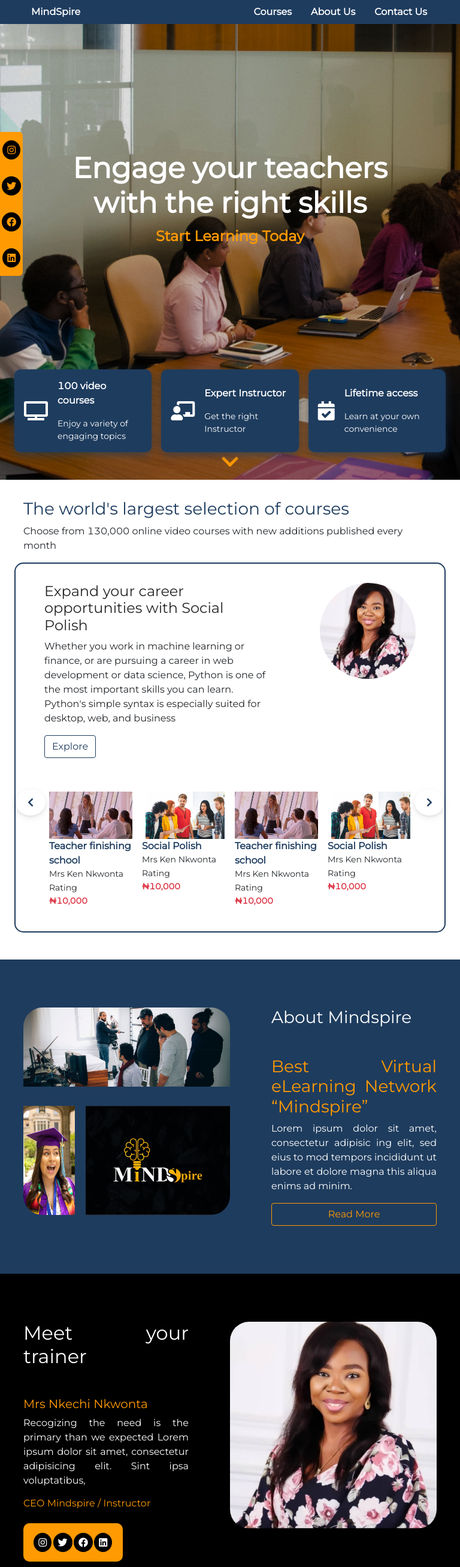
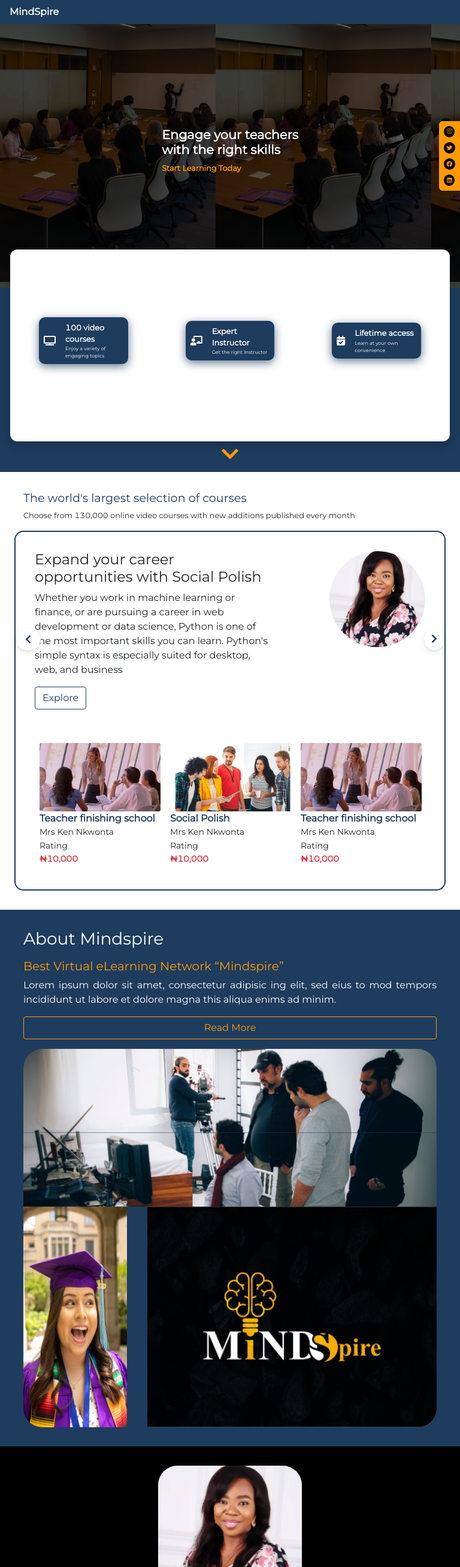
Before and after one commit to buezrico/mindspire, a Next.js app: page / in a window 768 px wide. Shown: the top 2613 px of the page at 60% size. Built offline with nearby package versions, Linux system fonts and the light colour scheme.

Commit message:
made it responsive

```diff
--- a/src/components/CoursesComp.tsx
+++ b/src/components/CoursesComp.tsx
@@ -22,10 +22,36 @@
       // centerPadding: "5rem",
       slidesToShow: 4,
       speed: 500,
-      arrows: true,
+      // arrows: true,
       // dots: true,
       // nextArrow: <SampleNextArrow />,
       // prevArrow: <SamplePrevArrow />,
+      responsive: [
+        {
+          breakpoint: 1024,
+          settings: {
+            slidesToShow: 3,
+            // slidesToScroll: 1,
+            infinite: true,
+            // dots: true,
+          },
+        },
+        {
+          breakpoint: 600,
+          settings: {
+            slidesToShow: 2,
+            // slidesToScroll: 1,
+            initialSlide: 2,
+          },
+        },
+        {
+          breakpoint: 480,
+          settings: {
+            slidesToShow: 1,
+            // slidesToScroll: 1,
+          },
+        },
+      ],
     };
 
     const content = (
@@ -45,23 +71,6 @@
           Learn Python like a Professional Start from the basics and go all the
           way to creating your own applications and games
         </p>
-
-        <ul className="d-block">
-          <li>
-            <i className="fas fa-check"></i>
-            <p>Master Machine Learning on Python & R</p>
-          </li>
-
-          <li>
-            <i className="fas fa-check"></i>
-            <p>Use Spark for Big Data Analysis</p>
-          </li>
-
-          <li>
-            <i className="fas fa-check"></i>
-            <p>Make accurate predictions</p>
-          </li>
-        </ul>
 
         <button className="btn-primary btn rounded w-100">Enroll Now</button>
       </div>
@@ -161,13 +170,13 @@
             className="btn rounded-circle prev arrows"
             onClick={this.previous}
           >
-            <i className="fas fa-chevron-left rounded-circle p-2"></i>
+            <i className="fas fa-chevron-left p-1"></i>
           </button>
           <button
             className="btn rounded-circle next arrows"
             onClick={this.next}
           >
-            <i className="fas fa-chevron-right p-2"></i>
+            <i className="fas fa-chevron-right"></i>
           </button>
         </div>
       </div>
--- a/src/components/NavbarComp.tsx
+++ b/src/components/NavbarComp.tsx
@@ -1,23 +1,49 @@
-import React from "react";
+import React, { useState } from "react";
 
 const Navbar = () => {
+  const [nav, setNav] = useState(false);
   return (
-    <nav className="nav">
-      <div className="container d-flex justify-content-between">
-        <button className="btn">
-          <a href="#">
-            {/* <img
+    <nav className="navbar">
+      {/* <div className="container d-flex justify-content-between"> */}
+      <i
+        className="fas fa-bars text-light d-md-none"
+        onClick={() => setNav(!nav)}
+      ></i>
+      <div className="">
+        <a href="#" className="nav-brand">
+          {/* <img
               height={50}
               width={50}
               src="/images/logo.png"
               className="img-fluid"
               alt="logo image"
             /> */}
-            MindSpire
-          </a>
-        </button>
+          MindSpire
+        </a>
+      </div>
+
+      <div className="mobile-nav" style={{ left: nav ? "0" : "" }}>
+        <div className="top">
+          <img
+            height={60}
+            width={70}
+            src="/images/logo.png"
+            className="img-fluid d-md-none"
+            alt="logo image"
+          />
+
+          <i
+            className="fas fa-times d-md-none text-secondary"
+            onClick={() => setNav(!nav)}
+          ></i>
+        </div>
 
         <ul className="nav">
+          <li className="nav-item">
+            <a href="#" className="nav-link">
+              Home
+            </a>
+          </li>
           <li className="nav-item">
             <a href="#" className="nav-link">
               Courses
@@ -35,6 +61,7 @@
           </li>
         </ul>
       </div>
+      {/* </div> */}
     </nav>
   );
 };
--- a/src/pages/index.tsx
+++ b/src/pages/index.tsx
@@ -17,7 +17,7 @@
         <div className="banner-section">
           <div className="main-banner">
             <div className="banner-text">
-              <h4 className="text-light">
+              <h4 className="text-light banner-title">
                 Engage your teachers <br /> with the right skills
               </h4>
               <p className="text-primary">Start Learning Today</p>
@@ -26,24 +26,23 @@
               <SocialIconsComp />
             </div>
           </div>
-
-          <div className="container">
+          <div className="inner">
             <div className="row banner-boxes">
-              <div className="box col-sm">
+              <div className="box col-sm mb-3">
                 <i className="fas fa-tv  fa-2x mr-3"></i>
                 <div className="box-text">
                   <p>100 video courses</p>
                   <small>Enjoy a variety of engaging topics</small>
                 </div>
               </div>
-              <div className="box col-sm">
+              <div className="box col-sm mb-3">
                 <i className="fas fa-chalkboard-teacher fa-2x mr-3"></i>
                 <div className="box-text">
                   <p>Expert Instructor</p>
                   <small>Get the right Instructor</small>
                 </div>
               </div>
-              <div className="box col-sm">
+              <div className="box col-sm mb-3">
                 <i className="fas fa-calendar-check fa-2x mr-3"></i>
                 <div className="box-text">
                   <p>Lifetime access</p>
@@ -51,9 +50,9 @@
                 </div>
               </div>
             </div>
-            <a className="d-block text-center text-primary">
-              <i className="fas fa-chevron-down fa-2x arrow-down"></i>
-            </a>
+            <div className="d-block text-center arrow-down">
+              <i className="fas fa-chevron-down fa-2x text-primary"></i>
+            </div>
           </div>
         </div>
       </header>
@@ -72,7 +71,7 @@
             </div>
           </div>
           <div className="container course-section-content">
-            <div className="course-section-content-title ">
+            <div className="course-section-content-title d-none d-md-flex">
               <div className="course-section-content-title-text">
                 <h4 className="">
                   Expand your career opportunities with Social Polish
@@ -112,10 +111,10 @@
               </div>
             </div>
             <div className="about-section-right">
-              <h3 className="text-light text-primary mb-5">About Mindspire</h3>
-              <h3 className="text-primary">
+              <h3 className="text-light text-primary mb-3">About Mindspire</h3>
+              <h5 className="text-primary">
                 Best Virtual eLearning Network “Mindspire”
-              </h3>
+              </h5>
               <p>
                 Lorem ipsum dolor sit amet, consectetur adipisic ing elit, sed
                 eius to mod tempors incididunt ut labore et dolore magna this
@@ -130,16 +129,19 @@
       <section className="trainer">
         <div className="container">
           <div className="trainer-section">
+            <h2 className="text-light mb-3 d-md-none">Meet your trainer</h2>
             <div className="trainer-section-left">
-              <h2 className="text-light mb-5">Meet your trainer</h2>
+              <h2 className="text-light mb-2 d-none d-md-block">
+                Meet your trainer
+              </h2>
               <h5 className="text-primary">Mrs Nkechi Nkwonta</h5>
               <p>
                 Recogizing the need is the primary than we expected Lorem ipsum
                 dolor sit amet, consectetur adipisicing elit. Sint ipsa
                 voluptatibus,
               </p>
-              <h6 className="text-primary">CEO Mindspire / Instructor</h6>
-              <div className="trainer-icons mt-3">
+              <h6 className="text-primary mb-2">CEO Mindspire / Instructor</h6>
+              <div className="trainer-icons">
                 <SocialIconsComp />
               </div>
             </div>
@@ -160,7 +162,7 @@
                   <i className="fas fa-map-marker-alt mr-3"></i>
                   <p>No 6. Mission Road, Elimgbu Port Harcourt, Nigeria</p>
                 </div>
-                <div className="phone contact-box mb-5">
+                <div className="phone contact-box mb-3">
                   <i className="fas fa-phone-alt mr-3"></i>
                   <div className="numbers">
                     <p className="m-0">+234 8109169579</p>
@@ -170,40 +172,40 @@
 
                 <iframe
                   src="https://www.google.com/maps/embed?pb=!1m18!1m12!1m3!1d3975.5916228635783!2d6.962575314293801!3d4.83996534178304!2m3!1f0!2f0!3f0!3m2!1i1024!2i768!4f13.1!3m3!1m2!1s0x1069ce3535ac50b9%3A0xd3565a36f7f3f80d!2sSitrid%20International%20School!5e0!3m2!1sen!2sng!4v1620678118946!5m2!1sen!2sng"
-                  width="300"
+                  width="250"
                   height="250"
                   className="rounded"
-                  // style="border:0;"
+                  style={{ border: 0 }}
                   // allowfullscreen=true
                   loading="lazy"
                 ></iframe>
               </div>
               <div className="contact-section-content-right">
-                <h5 className="mb-4">Leave a message</h5>
+                <h5 className="mb-3">Leave a message</h5>
                 <form>
                   <div className="form row">
-                    <div className="form-group col-12 mb-4">
+                    <div className="form-group col-12 mb-3">
                       <input
                         type="text"
                         className="form-control"
                         placeholder="Name"
                       />
                     </div>
-                    <div className="form-group col-12 mb-4">
+                    <div className="form-group col-12 mb-3">
                       <input
                         type="text"
                         className="form-control"
                         placeholder="Phone"
                       />
                     </div>
-                    <div className="form-group col-12 mb-4">
+                    <div className="form-group col-12 mb-3">
                       <input
                         type="text"
                         className="form-control"
                         placeholder="Email"
                       />
                     </div>
-                    <div className="form-group col-12 mb-5">
+                    <div className="form-group col-12 mb-3">
                       <textarea
                         rows="5"
                         className="form-control"
@@ -226,11 +228,11 @@
       <footer className="footer">
         <div className="container">
           <div className="footer-section">
-            <div className="footer-section-pic d-flex">
+            <div className="footer-section-pic d-none d-md-flex">
               <img src="/images/aboutlogo.png" alt="" />
             </div>
             <div className="footer-section-text">
-              <h5 className="text-primary">About Mindspire</h5>
+              {/* <h5 className="text-primary">About Mindspire</h5> */}
               <p>
                 Lorem ipsum dolor sit amet, consectetur adipisic ing elit, sed
                 eius to mod tempors incididunt ut labore et dolore magna this
--- a/src/styles/globals.scss
+++ b/src/styles/globals.scss
@@ -2,7 +2,10 @@
 
 @import url("https://fonts.googleapis.com/css2?family=Montserrat&display=swap");
 
-:root {
+:root,
+*,
+html,
+body {
   padding: 0;
   margin: 0;
 
@@ -35,29 +38,86 @@
 header {
   background-image: url("../../public/images/bg.png");
   background-size: cover;
-  .nav {
+  max-height: 100vh;
+  // display: flex;
+  // flex-direction: column;
+  // justify-content: space-between;
+  @media screen and (max-width: 768px) {
+    background: none;
+  }
+
+  nav {
+    // position: relative;
     background: $secondary;
-    a {
+    i {
+      cursor: pointer;
+      border: 2px solid $light;
+      padding: 0.2em;
+      border-radius: 0.3rem;
+    }
+    color: $light;
     font-weight: bold;
-      color: $light;
+    @media screen and (max-width: 768px) {
+      .mobile-nav {
+        position: fixed;
+        display: block;
+        height: 100vh;
+        width: 70%;
+        left: -100%;
+        top: 0;
+        background: $light;
+        z-index: 5;
+        border-radius: 0 2rem 2rem 0;
+        transition: 0.5s ease-in-out;
+        padding: 3rem 2rem;
+        .fa-times {
+          border: 2px solid $secondary;
+          padding: 0.2em;
+        }
+
+        ul {
+          display: flex;
+          flex-direction: column;
+          height: 60%;
+          width: 100%;
+          justify-content: center;
+          color: $secondary;
+        }
+
+        .top {
+          display: flex;
+          justify-content: space-between;
+          align-items: baseline;
         }
       }
-  min-height: 100vh;
+    }
+  }
   .main-banner {
-    height: 75vh;
+    height: 70vh;
     display: flex;
     align-items: center;
     justify-content: center;
     text-align: center;
+    @media screen and (max-width: 768px) {
+      text-align: unset;
+      height: 55vh;
+      background: url("../../public/images/mobileBG.png");
+    }
 
     .banner-text {
       h4 {
         font-weight: 600;
         font-size: 3em;
+        @media screen and (max-width: 768px) {
+          font-size: 1.3rem;
+        }
       }
       p {
         font-weight: 600;
         font-size: 1.5em;
+        @media screen and (max-width: 768px) {
+          font-size: 0.8rem;
+        }
       }
     }
 
@@ -68,16 +128,14 @@
       justify-content: space-around;
       align-items: center;
       left: 0;
-      height: 30%;
-      min-width: 5%;
-      max-width: 10%;
+      // min-width: 5%;
+      // max-width: 10%;
       border-radius: 0px 6px 6px 0px;
       background: $primary;
+      grid-gap: 0.5rem;
+      padding: 1rem;
 
       a {
-        &:hover {
-          text-decoration: none;
-        }
         i {
           background: black;
           border-radius: 50%;
@@ -94,18 +152,37 @@
           }
         }
       }
+      @media screen and (max-width: 768px) {
+        border-radius: 6px 0px 0px 6px;
+        padding: 0.5rem;
+        right: 0;
+        left: unset;
+        a {
+          i {
+            font-size: 0.6rem;
           }
         }
+      }
+    }
+  }
+  .inner {
+    padding: 1rem 2rem;
+    background: $secondary;
+    flex: 1;
+    height: 100%;
+
     .banner-boxes {
+      background: $light;
+      box-shadow: 0px 5px 16px 2px rgba(0, 0, 0, 0.2);
+      border-radius: 12px;
       grid-gap: 1rem;
       color: $light;
-    // flex: 1;
-    height: 30%;
+      padding: 1rem 2rem;
+      margin-top: -3rem;
       .box {
-      max-height: 100%;
+        height: 5rem;
         box-shadow: 0px 4px 15px rgba(30, 60, 94, 0.7);
         border-radius: 10px;
-      margin-top: -1.5rem;
         padding: 1rem;
         display: flex;
         align-items: center;
@@ -113,31 +190,75 @@
         background: $secondary;
         transition: 0.5s;
 
+        @media screen and (min-width: 768px) {
           &:hover {
-        margin-top: -3rem;
+            margin-top: -0.5rem;
+            // height: 6rem;
+          }
         }
 
         .box-text {
           display: flex;
           flex-direction: column;
-
           p {
+            margin: 0;
             font-weight: bold;
+            font-size: 0.8rem;
+          }
+          small {
+            font-size: 0.5rem;
           }
         }
       }
-    .arrow-down:hover {
-      animation: slideOut 3s linear;
+    }
+    .arrow-down {
+      // height: 100%;
+      // background: red;
+      // color: green;
+      cursor: pointer;
+      .fa-chevron-down {
+        animation: slideOut 2s linear;
+        animation-iteration-count: infinite;
+      }
     }
     @keyframes slideOut {
-      70% {
-        transform: translateY(10%);
+      0% {
+        transform: translateY(0%);
       }
       50% {
-        transform: rotate(180deg);
+        transform: translateY(50%);
       }
       100% {
-        transform: rotate(360deg);
+        transform: translateY(0%);
+      }
+    }
+    @media screen and (max-width: 768px) {
+      .banner-boxes {
+        min-height: 40vh;
+        align-content: center;
+        grid-gap: 0;
+        padding: 1rem 0;
+        margin-top: -5rem;
+        position: relative;
+
+        .box {
+          height: unset;
+          margin: 0 3rem;
+          align-self: center;
+          padding: 0.5rem;
+          &:hover {
+            margin: 0 2rem;
+          }
+        }
+        .fas {
+          font-size: 1rem;
+        }
+        p {
+          font-size: 0.8rem;
+        }
+        small {
+          font-size: 0.5rem;
+        }
       }
     }
   }
@@ -145,17 +266,34 @@
 
 .course-section {
   height: 100%;
-  min-height: 100vh;
+  // min-height: 100vh;
   background: $light;
-  padding: 2rem 0;
+  padding: 2rem 1rem;
+  display: flex;
+  flex-direction: column;
+  align-items: center;
+
+  &-title {
+    @media screen and (max-width: 768px) {
+      h3 {
+        font-size: 1.2rem;
+      }
+      p {
+        font-size: 0.8rem;
+      }
+    }
+  }
 
   &-content {
     position: relative;
     border: 2px solid $secondary;
-    padding: 2rem 3rem;
     border-radius: 15px;
     // min-height: 90%;
     // height: 100%;
+    padding: 2rem 1rem;
+    @media screen and (min-width: 768px) {
+      padding: 2rem 2rem;
+    }
 
     &-title {
       width: 100%;
@@ -185,6 +323,9 @@
         color: $secondary;
         border: none;
         box-shadow: 0 2px 4px rgb(0 0 0 / 8%), 0 4px 12px rgb(0 0 0 / 8%);
+        @media screen and (max-width: 768px) {
+          top: 30%;
+        }
       }
 
       .prev {
@@ -237,6 +378,21 @@
   color: $light;
   padding: 5rem 0;
 
+  @media screen and (max-width: 768px) {
+    padding: 2rem 1rem;
+    .about-section {
+      display: flex;
+      flex-direction: column-reverse;
+
+      .about-section-right {
+        width: 100%;
+        margin-bottom: 1rem;
+      }
+      .about-section-left {
+        width: 100%;
+      }
+    }
+  }
   &-section {
     height: inherit;
     display: flex;
@@ -283,6 +439,31 @@
   margin-bottom: 3rem;
   color: $light;
   padding: 5rem 0;
+  @media screen and (max-width: 768px) {
+    padding: 2rem 0;
+    .trainer-section {
+      display: flex;
+      flex-direction: column;
+    }
+    .trainer-section-left {
+      order: 1;
+      width: 100%;
+      text-align: center;
+    }
+    .trainer-section-right {
+      width: 100%;
+      margin-bottom: 1rem;
+      display: flex;
+      justify-content: center;
+      img {
+        max-width: 15rem;
+      }
+    }
+    .trainer-icons {
+      align-self: center;
+      padding: 0;
+    }
+  }
 
   &-section {
     height: inherit;
@@ -294,7 +475,7 @@
       display: flex;
       flex-direction: column;
       justify-content: center;
-      text-align: justify;
+      // text-align: justify;
 
       .trainer-icons {
         width: 60%;
@@ -303,7 +484,7 @@
         align-items: center;
         border-radius: 10px;
         background: $primary;
-        padding: 1rem;
+        padding: 0.2rem;
 
         a {
           &:hover {
@@ -312,7 +493,7 @@
           i {
             background: black;
             border-radius: 50%;
-            font-size: 1em;
+            font-size: 0.8em;
             padding: 0.5em;
             width: 100%;
             display: flex;
@@ -339,7 +520,32 @@
 }
 
 .contact {
-  height: 100vh;
+  // height: 100%;
+  padding-bottom: 2rem;
+  @media screen and (max-width: 768px) {
+    .contact-section-content {
+      display: flex;
+      flex-direction: column-reverse;
+    }
+    .contact-section-content-left {
+      width: 100%;
+      display: flex;
+      flex-direction: column;
+      padding: 0.5rem;
+      iframe {
+        align-self: center;
+        height: 10rem;
+        width: 12rem;
+      }
+    }
+    .contact-section-content-right {
+      width: 100%;
+      padding: 1rem 0;
+      h5 {
+        text-align: center;
+      }
+    }
+  }
 
   &-section {
     padding: 1rem 2rem;
@@ -380,6 +586,19 @@
   background: #020305;
   color: $primary;
 
+  @media screen and (max-width: 768px) {
+    .footer-section-pic {
+      img {
+        width: 100%;
+        max-width: 10rem;
+      }
+    }
+    .footer-section-text {
+      width: 100%;
+      padding: 1rem;
+    }
+  }
+
   &-section {
     height: inherit;
     padding: 0;
```
Also changed, not shown: public/images/menu.svg (added), public/images/mobileBG.png (added). Lines whose indentation alone changed are shown as unchanged.
